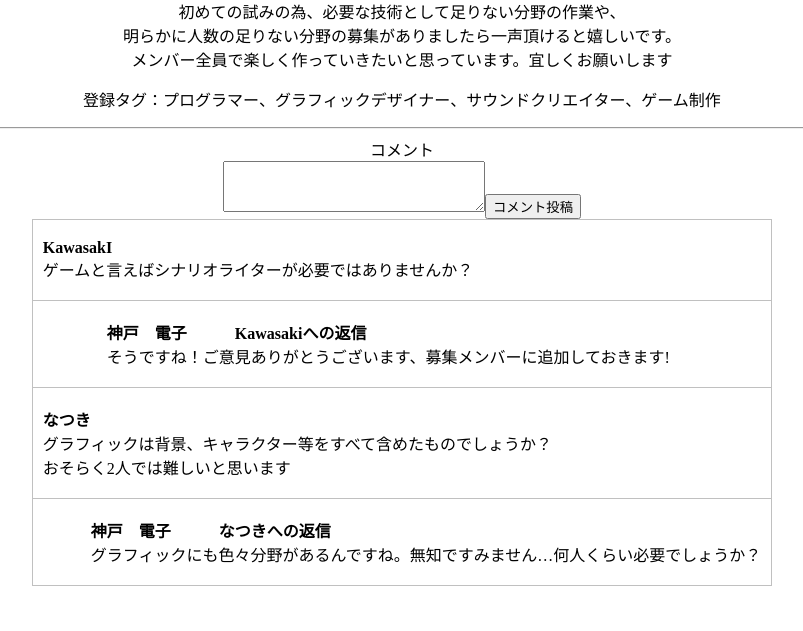
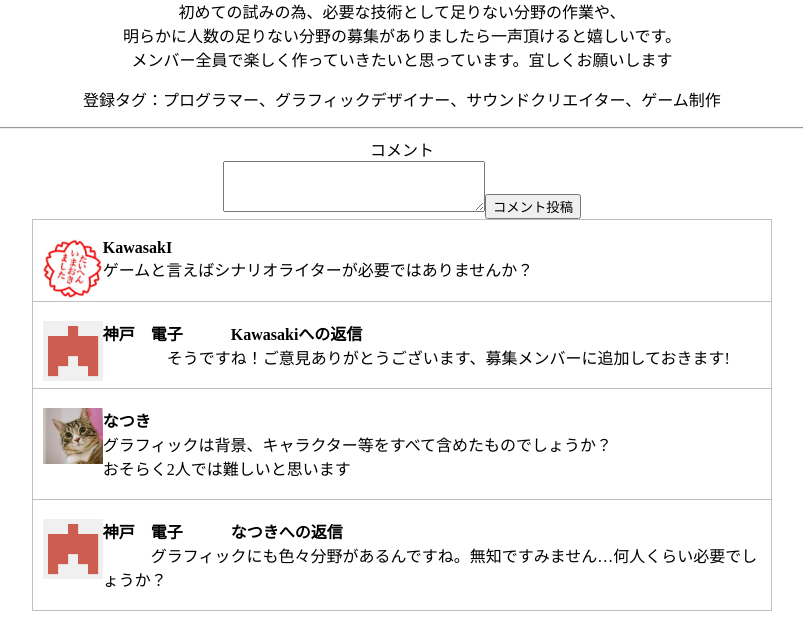
Before and after one commit to kd-team2E/Co-creation-board, a PHP site: page /gamecreate.php in a window 1280 px wide. Shown: the part 440-1071 px from the top of the page, without its empty margins (238-1041 px from the left). Before the commit the page ends 1026 px from the top, so only its background shows below. Run offline with PHP 8.4, Linux system fonts and the light colour scheme.

Commit message:
コメント欄アイコン追加

```diff
--- a/gamecreate.php
+++ b/gamecreate.php
@@ -19,19 +19,19 @@
 コメント　　　　<br>
 <textarea rows="3" cols="30"></textarea><input type="submit" value="コメント投稿">
 <table>
-<tr align="left"><td>
-    <p><b>KawasakI</b><br>
+<tr align="left"><td><p>
+    <img src="kwsk.png" align="left"><b>KawasakI</b><br>
     ゲームと言えばシナリオライターが必要ではありませんか？</p>
     </td><tr align="left"><td>
-    <p>　　　　<b>神戸　電子　　　Kawasakiへの返信</b><br>
+    <p><img src="kobedenshi.png" align="left"><b>神戸　電子　　　Kawasakiへの返信</b><br>
     　　　　そうですね！ご意見ありがとうございます、募集メンバーに追加しておきます!</p>
 </td></tr>
 <tr align="left"><td>
-    <p><b>なつき</b><br>
+    <p><img src="natsuki.jpg" align="left"><b>なつき</b><br>
     グラフィックは背景、キャラクター等をすべて含めたものでしょうか？<br>
     おそらく2人では難しいと思います</p>
     </td><tr align="left"><td>
-    <p>　　　<b>神戸　電子　　　なつきへの返信</b><br>
+    <p><img src="kobedenshi.png" align="left"><b>神戸　電子　　　なつきへの返信</b><br>
     　　　グラフィックにも色々分野があるんですね。無知ですみません…何人くらい必要でしょうか？</p>
 </td></tr>
 </table>
```
Also changed, not shown: kobedenshi.png (added), kwsk.png (added), natsuki.jpg (added).
